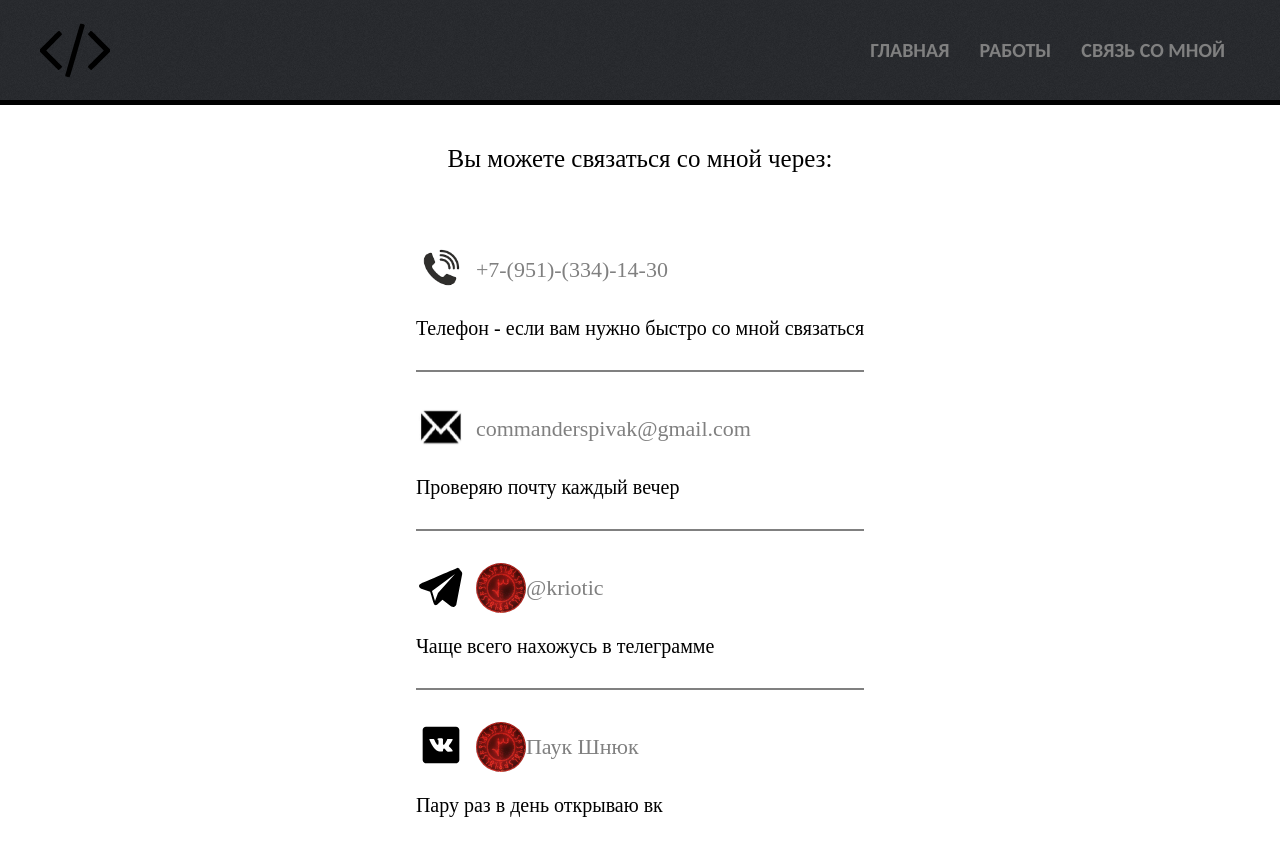
After one commit to Kukoldini/portfolio, a PHP site: page /contact.html in a window 1280 px wide. The commit adds this page. Run offline with PHP 8.4, Linux system fonts and the light colour scheme.

Commit message:
Add files via upload

```diff
--- /dev/null
+++ b/contact.html
@@ -0,0 +1,92 @@
+<!DOCTYPE html>
+<html lang="ru">
+<head>
+	<meta charset="UTF-8">
+	<meta name="viewport" content="width=device-width, initial-scale=1.0">
+	<link href="https://fonts.googleapis.com/css2?family=Carlito:wght@700&display=swap" rel="stylesheet">
+	<link rel="stylesheet" href="css/contact.css">
+	<link rel="stylesheet" href="css/style.css">
+	<script src="https://ajax.googleapis.com/ajax/libs/jquery/3.6.0/jquery.min.js"></script>
+	<title>Контакты</title>
+</head>
+<body>
+	<header class="header">
+		<div class="burger_menu_button">
+			<hr class="line" id="line_up">
+			<hr class="line">
+			<hr class="line">
+		</div>
+		<div class="logo">
+			<img src="images/code.svg" alt="#" class="profile">
+		</div>
+		<ul class="nav_block">
+			<li><a href="index.html" class="nav_item">Главная</a></li>
+			<li><a href="works.html" class="nav_item">Работы</a></li>
+			<li><a href="contact.html" class="nav_item">Связь со мной</a></li>
+		</ul>
+	</header>
+	<main>
+		<div class="contact">
+			<span class="contact-head">Вы можете связаться со мной через:</span>
+			<div class="contact-block">
+				<!--phone-->
+				<div class="contact-item">
+					<div class="contact-item-link">
+						<a href="tel:+79513139566" class="contact-link">
+							<img src="images/cellphone.png" alt="" class="contact-img">
+						</a>
+						<a href="tel:+79513139566" class="contact-link contact-link-right">+7-(951)-(334)-14-30
+						</a>
+					</div>
+					<p class="contact-text">
+						Телефон - если вам нужно быстро со мной связаться
+					</p>
+				</div>
+				<!--mail-->
+				<hr class="between-contact-block-line">
+				<div class="contact-item">
+					<div class="contact-item-link">
+						<a href="" class="contact-link">
+							<img src="images/mail.jpg" alt="" class="contact-img">
+						</a>
+						<a href="#" class="contact-link contact-link-right">commanderspivak@gmail.com
+						</a>
+					</div>
+					<p class="contact-text">
+						Проверяю почту каждый вечер
+					</p>
+				</div>
+				<hr class="between-contact-block-line">
+				<!--telegramm-->
+				<div class="contact-item">
+					<div class="contact-item-link">
+						<a href="https://web.telegram.org/k/#@kriotic" class="contact-link">
+							<img src="images/telegramm.svg" alt="" class="contact-img">
+						</a>
+						<a href="https://web.telegram.org/k/#@kriotic" class="contact-link contact-link-right"><img src="images/tgvkprofile.jpg" alt="" class="contact-img">@kriotic
+						</a>
+					</div>
+					<p class="contact-text">
+						Чаще всего нахожусь в телеграмме
+					</p>
+				</div>
+				<hr class="between-contact-block-line">
+				<!--vk-->
+				<div class="contact-item">
+					<div class="contact-item-link">
+						<a href="https://vk.com/id770783614" class="contact-link">
+							<img src="images/vk.svg" alt="" class="contact-img">
+						</a>
+						<a href="https://vk.com/id770783614" class="contact-link contact-link-right"><img src="images/tgvkprofile.jpg" alt="" class="contact-img">Паук Шнюк
+						</a>
+					</div>
+					<p class="contact-text">
+						Пару раз в день открываю вк
+					</p>
+				</div>
+			</div>
+		</div>
+	</main>
+	<script src="script/script.js"></script>
+</body>
+</html>
--- a/css/contact.css
+++ b/css/contact.css
@@ -1,52 +1,85 @@
-
-.contact{
+.contact {
+	display: flex;
 	flex-direction: column;
+	align-items: center;
+	width: 80%;
+	margin: 0 auto;
+}
+.contact-item {
+	margin: 30px 0;
+}
+.contact-head {
+	text-align: center;
+	display: block;
+	margin: 40px 0;
+	font-size: 25px;
+}
+.contact-item-link {
 	display: flex;
 	align-items: center;
-	justify-content: center;
 }
-.description {
-	background-color: #fff;
-	width: 100%;
-	z-index: 10;
+.contact-img {
+	border-radius: 25px;
+	width: 50px;
+	height: 50px;
 }
-.descr_text {
-	margin: 0 auto;
-	text-align: center;
-	width: 50%;
-	font-size: 30px;
+.contact-link {
+	color: gray;
 }
-.pages_container {
-	position: relative;
-	overflow-y: scroll;
-	margin: 0 auto;
-	width: 79%;
-	height: 500px;
-	background-color: #e1e8e4;
-	z-index: 1;
+.contact-link-right {
+	display: flex;
+	align-items: center;
+	font-size: 22px;
+	margin-left: 10px;
 }
-.pages_container::-webkit-scrollbar {
-	width: 0px;
+.contact-text {
+	font-size: 20px;
 }
-.page {
-	position: absolute;
-	width: 90%;
-	border: 1px solid #000;
-	margin-top: 10px;
-	height: 400px;
-	z-index: 5;
-	left: 5%;
-	transition: transform 0.5s ease-in-out;
+.between-contact-block-line {
+	background-color: gray;
+	height: 2px;
+	border: none;
+}
+.contact-link-right:hover {
+	padding: 2px 10px 2px 0;
+	background-color: gray;
+	color: orange;
+	border-radius: 5px;
+	transition: 0.1s;
 }
 
-.down {
-	position: fixed;
-	z-index: 4;
+@media screen and (max-width: 375px) {
+	.contact-head {
+		font-size: 20px;
+	}
+	.contact-img {
+		width: 30px;
+		height: 30px;
+	}
+	.between-contact-block-line {
+		width: 80%;
+	}
+	.contact-item {
+		text-align: center;
+	}
+	.contact-item-link {
+		flex-direction: column;
+	}
+	.contact-link-right {
+		font-size: 18px;
+	}
+	.contact-text {
+		font-size: 16px;
+	}
 }
-.up {
-	top: 100%;
-	z-index: 5;
+@media screen and (max-width: 240px) {
+	.contact-head {
+		font-size: 16px;
+	}
+	.contact-link-right {
+		font-size: 15px;
+	}
+	.contact-text {
+		font-size: 13px;
+	}
 }
-.upt {
-	top: 200%;
-}
--- a/css/works.css
+++ b/css/works.css
@@ -1,3 +1,7 @@
+
+.nav_item {
+	font-weight: normal;
+}
 .container {
 	background-color: #e1e8e4;
 	font-family: 'Nunito Sans', sans-serif;
@@ -9,6 +13,7 @@
 	padding-bottom: 50px;
 }
 .works_description {
+	text-align: center;
 	display: flex;
 	flex-direction: column;
 	align-items: center;
```
Also changed, not shown: index.html (added, +80 -0 lines), works.html (added, +95 -0 lines), images/cellphone.png (added), images/mail.jpg (added), images/tgvkprofile.jpg (added).
